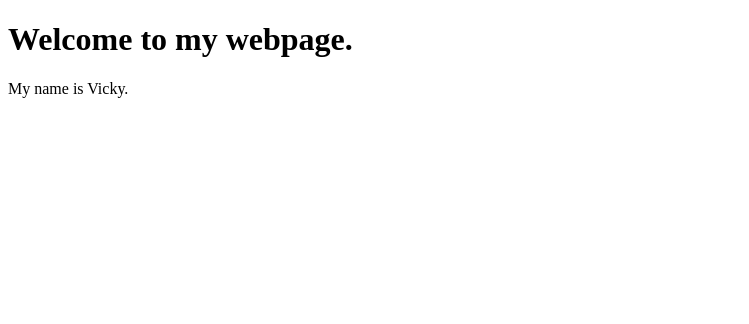
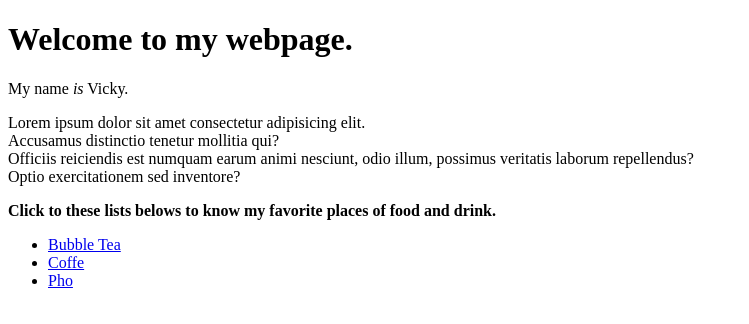
Before and after one commit to vickyle95/Assignment-2, a plain HTML site: page index.html in a window 1280 px wide. Shown: the whole page, without its empty margins (0-749 px from the left). Drawn offline with Linux system fonts and the light colour scheme.

Commit message:
Updated with adding list
Added lists

```diff
--- a/index.html
+++ b/index.html
@@ -7,6 +7,13 @@
 </head>
 <body>
     <h1>Welcome to my webpage.</h1>
-    <p>My name is Vicky.</p>
+    <p>My name <em>is</em> Vicky.</p>
+    <p>Lorem ipsum dolor sit amet consectetur adipisicing elit.<br> Accusamus distinctio tenetur mollitia qui?<br> Officiis reiciendis est numquam earum animi nesciunt, odio illum, possimus veritatis laborum repellendus?<br> Optio exercitationem sed inventore?</p>
+    <p><strong>Click to these lists belows to know my favorite places of food and drink.</strong></p>
+    <ul>
+        <li><a href="https://missbobakent.com/">Bubble Tea</a></li>
+        <li><a href="https://www.starbucks.com/">Coffe</a></li>
+        <li><a href="https://www.thephobac.com/">Pho</a></li>
+    </ul>
 </body>
 </html>
```
